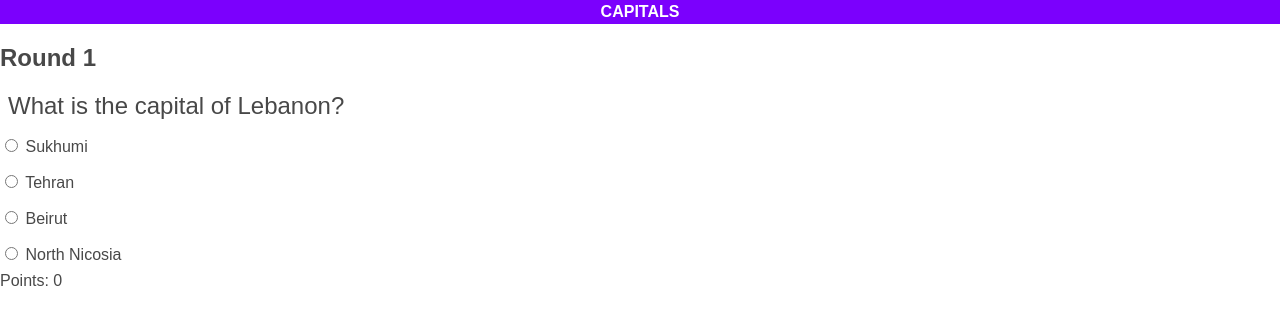
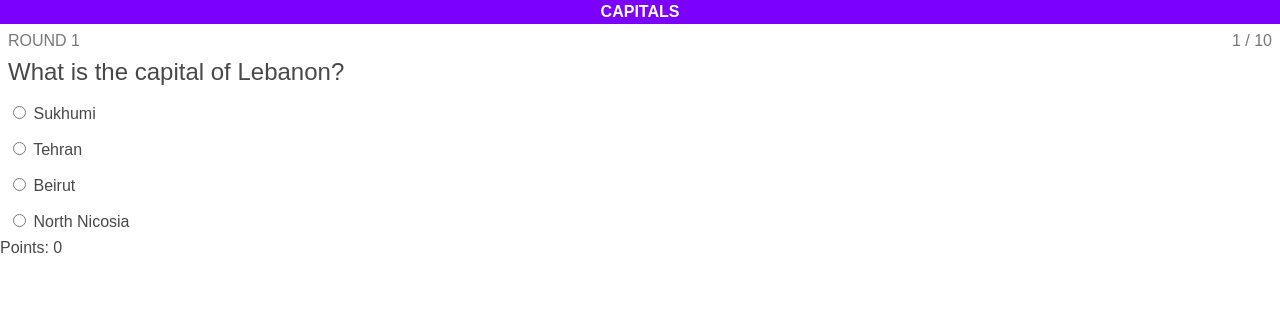
Before and after one commit to florianeckerstorfer/capitals, a React app: page / in a window 1280 px wide. Both pictures are taken after a click on the button "New Round". Shown: the top 324 px of the page. Built offline with nearby package versions, Linux system fonts and the light colour scheme.

Commit message:
Better layout for questions

```diff
--- a/package.json
+++ b/package.json
@@ -3,6 +3,7 @@
   "version": "0.1.0",
   "private": true,
   "dependencies": {
+    "@types/classnames": "^2.2.6",
     "@types/react-redux": "^6.0.9",
     "autoprefixer": "7.1.6",
     "axios": "^0.18.0",
@@ -11,6 +12,7 @@
     "babel-preset-react-app": "^3.1.2",
     "case-sensitive-paths-webpack-plugin": "2.1.1",
     "chalk": "1.1.3",
+    "classnames": "^2.2.6",
     "css-loader": "0.28.7",
     "dotenv": "4.0.0",
     "dotenv-expand": "4.2.0",
--- a/src/components/AnswerOption/AnswerOption.module.scss
+++ b/src/components/AnswerOption/AnswerOption.module.scss
@@ -1,3 +1,16 @@
+@import '../../constants/colors.scss';
+
 .answerOption {
   display: block;
+  padding: 0.5rem;
+
+  &.answered {
+    &.correct {
+      background-color: $wasabi;
+    }
+
+    &.notCorrect {
+      background-color: $carnation;
+    }
+  }
 }
--- a/src/components/AnswerOption/AnswerOption.tsx
+++ b/src/components/AnswerOption/AnswerOption.tsx
@@ -1,3 +1,4 @@
+import classNames from 'classnames';
 import * as React from 'react';
 import { connect } from 'react-redux';
 import { Dispatch } from 'redux';
@@ -13,43 +14,62 @@ interface IOwnProps {
 
 interface IProps {
   answer: IAnswer;
-  handleAnswer: (event: React.ChangeEvent) => void;
+  onAnswer: () => void;
 }
 
-export const AnswerOption = ({
-  answer,
-  handleAnswer,
-  round,
-  question,
-  position,
-}: IProps & IOwnProps) => {
+interface IState {
+  answered: boolean;
+}
+
+export class AnswerOption extends React.PureComponent<
+  IProps & IOwnProps,
+  IState
+> {
+  constructor(props: IProps & IOwnProps) {
+    super(props);
+    this.state = { answered: false };
+  }
+
+  public render() {
+    const { answered } = this.state;
+    const { answer, round, question, position } = this.props;
     const id = `answer-${round}-${question}-${position}`;
     const name = `anwser-${round}-${question}`;
     return (
-    <label className={css.answerOption} htmlFor={id}>
+      <label
+        className={classNames(css.answerOption, {
+          [css.answered]: answered,
+          [css.correct]: answer.correct,
+          [css.notCorrect]: !answer.correct,
+        })}
+        htmlFor={id}
+      >
         <input
           type="radio"
           id={id}
           name={name}
           value={answer.answer}
-        onChange={handleAnswer}
+          onChange={this.handleAnswer}
         />{' '}
         {answer.answer}
       </label>
     );
+  }
+
+  private handleAnswer = () => {
+    const { onAnswer } = this.props;
+    console.log('handleAnswer');
+    this.setState({ answered: true }, () => setTimeout(() => onAnswer(), 1000));
   };
+}
 
 export const mapDispatchToProps = (
   dispatch: Dispatch,
   ownProps: IOwnProps,
 ) => ({
-  handleAnswer: () =>
-    setTimeout(
-      () =>
+  onAnswer: () =>
     dispatch(
       answerQuestion(ownProps.round, ownProps.question, ownProps.position),
-        ),
-      500,
     ),
 });
 
--- a/src/components/Question/Question.module.scss
+++ b/src/components/Question/Question.module.scss
@@ -5,6 +5,7 @@
 
 .questionText {
   font-size: 1.5rem;
+  line-height: 1.2;
   margin-bottom: 0.5rem;
   padding: 0 0.5rem;
 }
@@ -16,8 +17,6 @@
 }
 
 .answer {
-  padding: 0.5rem 0;
-
   &:hover {
     background: $snowbank;
   }
--- /dev/null
+++ b/src/components/Round/Round.module.scss
@@ -0,0 +1,17 @@
+@import '../../constants//colors.scss';
+
+.header {
+  align-items: center;
+  color: $steel-wool;
+  display: flex;
+  flex-direction: row;
+  justify-content: space-between;
+  padding: 0 0.5rem;
+}
+
+.title {
+  font-size: 1rem;
+  font-weight: normal;
+  text-transform: uppercase;
+  margin: 0.5rem 0;
+}
--- a/src/components/Round/Round.tsx
+++ b/src/components/Round/Round.tsx
@@ -3,6 +3,7 @@ import { connect } from 'react-redux';
 import IRound from '../../types/IRound';
 import IStoreState from '../../types/IStoreState';
 import Question from '../Question/Question';
+import * as css from './Round.module.scss';
 
 interface IProps {
   round: IRound;
@@ -17,7 +18,12 @@ export class Round extends React.PureComponent<IProps> {
     const { round } = this.props;
     return (
       <div>
-        <h2>Round {round.id}</h2>
+        <header className={css.header}>
+          <h2 className={css.title}>Round {round.id}</h2>
+          <div className={css.progress}>
+            {round.currentQuestion + 1} / {round.questions.length}
+          </div>
+        </header>
         <Question round={round.id} question={round.currentQuestion} />
       </div>
     );
--- a/src/constants/colors.scss
+++ b/src/constants/colors.scss
@@ -1,4 +1,7 @@
 $poison-purple: rgb(123, 0, 253);
 $pig-iron: rgb(72, 72, 72);
+$steel-wool: rgb(119, 119, 119);
 $snowbank: rgb(233, 233, 233);
+$wasabi: rgb(172, 208, 133);
+$carnation: rgb(247, 117, 139);
 $white: white;
--- a/tslint.json
+++ b/tslint.json
@@ -1,6 +1,7 @@
 {
   "extends": ["tslint:recommended", "tslint-react", "tslint-config-prettier"],
   "rules": {
+    "no-console": false,
     "trailing-comma": [true, { "multiline": "always", "singleline": "never" }]
   },
   "linterOptions": {
```
Also changed, not shown: 2 other files (tests, documents, lock files or other folders). Lines whose indentation alone changed are shown as unchanged.
